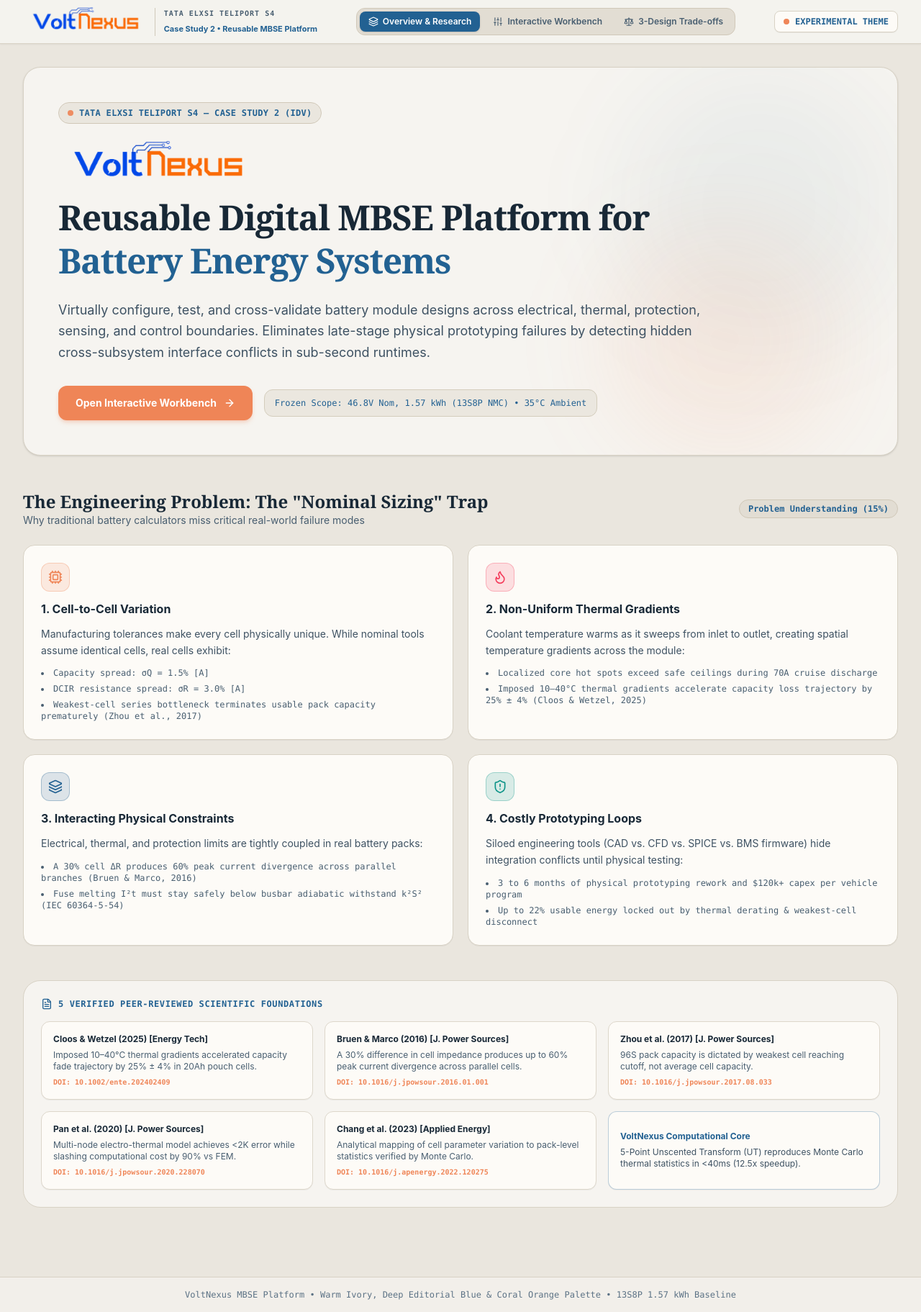
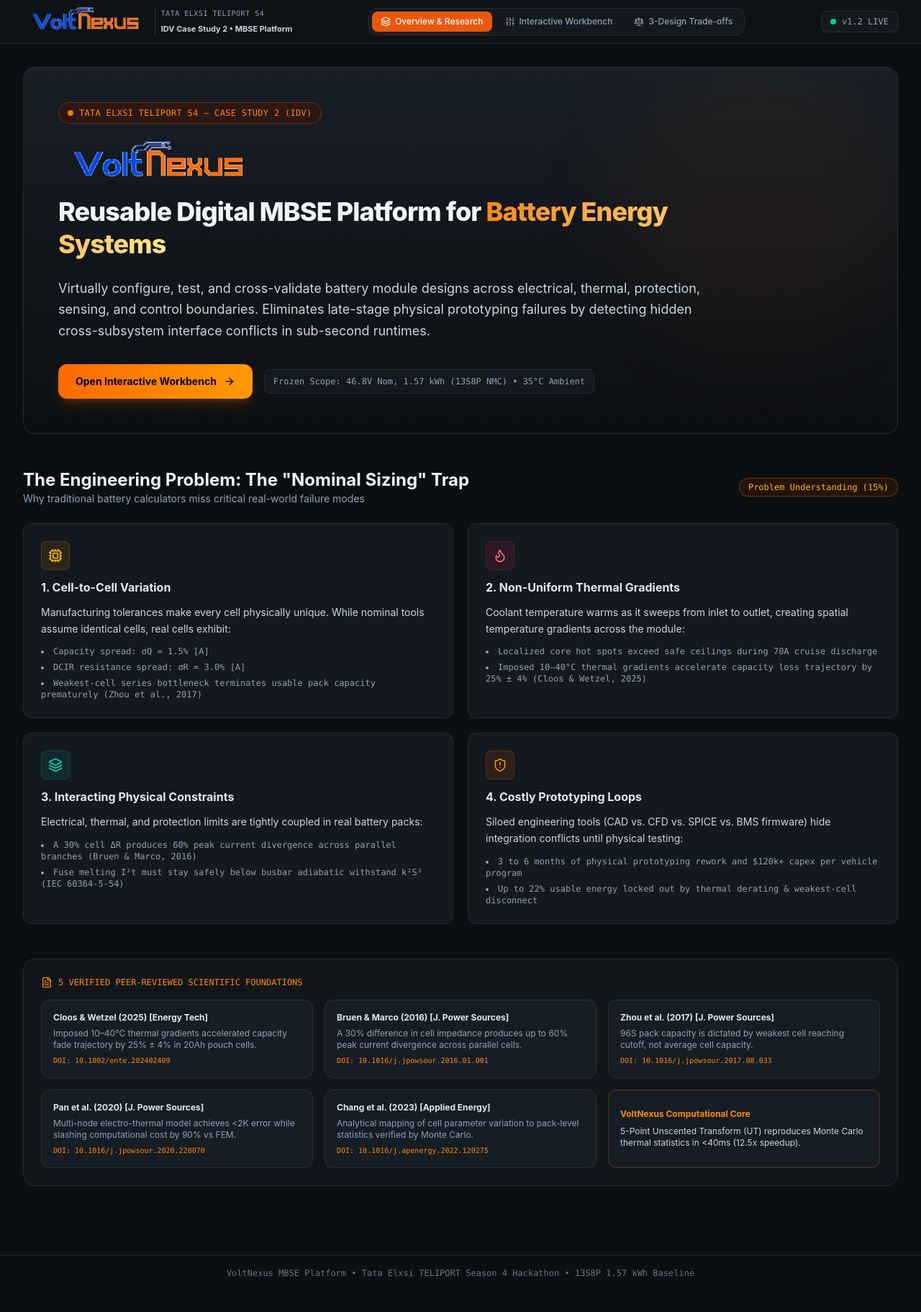
Before and after one commit to Shiv123440/VoltNexus, a React (Vite) app: page / in a window 1280 px wide. Shown: the whole page at 72% size. After the commit the page ends 1793 px from the top, so only its background shows below. Built offline with nearby package versions, Linux system fonts and the light colour scheme.

Commit message:
style: revert experimental branch to dark industrial telemetry theme

```diff
--- a/src/App.jsx
+++ b/src/App.jsx
@@ -8,33 +8,33 @@
   const [activeTab, setActiveTab] = useState('landing');
 
   return (
-    <div className="min-h-screen bg-[#EAE6DE] text-[#182836] flex flex-col font-sans selection:bg-[#EF8557]/30 selection:text-[#226192]">
-      {/* Top Editorial Navigation Header */}
-      <header className="sticky top-0 z-50 backdrop-blur-md bg-[#F6F4F0]/90 border-b border-[#D8D2C5] px-4 sm:px-8 py-2.5 flex items-center justify-between shadow-xs">
+    <div className="min-h-screen bg-[#0c0f12] text-slate-100 flex flex-col font-sans selection:bg-orange-500/30 selection:text-orange-200">
+      {/* Top Navigation Header */}
+      <header className="sticky top-0 z-50 backdrop-blur-md bg-[#0f1317]/90 border-b border-[#232c37] px-4 sm:px-8 py-2.5 flex items-center justify-between">
         <div className="flex items-center gap-3">
           <img
             src="/voltnexus_logo_transparent.png"
             alt="VoltNexus Logo"
-            className="h-9 sm:h-10 object-contain hover:opacity-90 transition-opacity"
+            className="h-9 sm:h-10 object-contain hover:opacity-95 transition-opacity"
           />
-          <div className="hidden sm:block pl-3 border-l border-[#D0C9BA]">
-            <span className="text-[10px] font-mono text-[#485E70] block tracking-widest uppercase font-semibold">
+          <div className="hidden sm:block pl-2 border-l border-[#263342]">
+            <span className="text-[10px] font-mono text-slate-400 block tracking-wider uppercase">
               TATA ELXSI TELIPORT S4
             </span>
-            <span className="text-[11px] font-bold text-[#226192]">
-              Case Study 2 • Reusable MBSE Platform
+            <span className="text-[11px] font-bold text-slate-300">
+              IDV Case Study 2 • MBSE Platform
             </span>
           </div>
         </div>
 
         {/* Tab Switcher Navigation */}
-        <nav className="flex items-center gap-1.5 p-1 rounded-xl bg-[#E2DDD3] border border-[#D0C8B8]">
+        <nav className="flex items-center gap-1.5 p-1 rounded-xl bg-[#14191f] border border-[#232c37]">
           <button
             onClick={() => setActiveTab('landing')}
-            className={`flex items-center gap-1.5 px-3 py-1.5 rounded-lg text-xs font-semibold transition-all cursor-pointer ${
+            className={`flex items-center gap-1.5 px-3 py-1.5 rounded-lg text-xs font-medium transition-all cursor-pointer ${
               activeTab === 'landing'
-                ? 'bg-[#226192] text-white shadow-sm'
-                : 'text-[#485E70] hover:text-[#182836] hover:bg-[#D4CDBC]'
+                ? 'bg-[#ea580c] text-white font-bold shadow-md shadow-orange-900/30'
+                : 'text-slate-400 hover:text-slate-200 hover:bg-[#1a2027]'
             }`}
           >
             <Layers className="w-3.5 h-3.5" />
@@ -43,10 +43,10 @@
 
           <button
             onClick={() => setActiveTab('workbench')}
-            className={`flex items-center gap-1.5 px-3 py-1.5 rounded-lg text-xs font-semibold transition-all cursor-pointer ${
+            className={`flex items-center gap-1.5 px-3 py-1.5 rounded-lg text-xs font-medium transition-all cursor-pointer ${
               activeTab === 'workbench'
-                ? 'bg-[#226192] text-white shadow-sm'
-                : 'text-[#485E70] hover:text-[#182836] hover:bg-[#D4CDBC]'
+                ? 'bg-[#ea580c] text-white font-bold shadow-md shadow-orange-900/30'
+                : 'text-slate-400 hover:text-slate-200 hover:bg-[#1a2027]'
             }`}
           >
             <Sliders className="w-3.5 h-3.5" />
@@ -55,10 +55,10 @@
 
           <button
             onClick={() => setActiveTab('compare')}
-            className={`flex items-center gap-1.5 px-3 py-1.5 rounded-lg text-xs font-semibold transition-all cursor-pointer ${
+            className={`flex items-center gap-1.5 px-3 py-1.5 rounded-lg text-xs font-medium transition-all cursor-pointer ${
               activeTab === 'compare'
-                ? 'bg-[#226192] text-white shadow-sm'
-                : 'text-[#485E70] hover:text-[#182836] hover:bg-[#D4CDBC]'
+                ? 'bg-[#ea580c] text-white font-bold shadow-md shadow-orange-900/30'
+                : 'text-slate-400 hover:text-slate-200 hover:bg-[#1a2027]'
             }`}
           >
             <Scale className="w-3.5 h-3.5" />
@@ -66,10 +66,10 @@
           </button>
         </nav>
 
-        {/* Status Pill with Coral Accent */}
-        <div className="hidden md:flex items-center gap-2 text-xs font-mono text-[#226192] bg-[#FDFBF7] px-3 py-1.5 rounded-lg border border-[#D8D2C5] shadow-2xs">
-          <span className="w-2 h-2 rounded-full bg-[#EF8557] animate-pulse" />
-          <span className="font-semibold">EXPERIMENTAL THEME</span>
+        {/* Status Pill */}
+        <div className="hidden md:flex items-center gap-2 text-xs font-mono text-slate-400 bg-[#14191f] px-3 py-1.5 rounded-lg border border-[#232c37]">
+          <span className="w-2 h-2 rounded-full bg-emerald-400 animate-pulse" />
+          <span>v1.2 LIVE</span>
         </div>
       </header>
 
@@ -80,9 +80,9 @@
         {activeTab === 'compare' && <CompareView />}
       </main>
 
-      {/* Editorial Footer */}
-      <footer className="border-t border-[#D8D2C5] py-4 px-6 text-center text-xs text-[#5C7285] font-mono bg-[#F2EFEA]">
-        VoltNexus MBSE Platform • Warm Ivory, Deep Editorial Blue & Coral Orange Palette • 13S8P 1.57 kWh Baseline
+      {/* Footer */}
+      <footer className="border-t border-[#1e2631] py-4 px-6 text-center text-xs text-slate-500 font-mono">
+        VoltNexus MBSE Platform • Tata Elxsi TELIPORT Season 4 Hackathon • 13S8P 1.57 kWh Baseline
       </footer>
     </div>
   );
--- a/src/components/LandingView.jsx
+++ b/src/components/LandingView.jsx
@@ -11,15 +11,12 @@
 export default function LandingView({ onNavigateToWorkbench }) {
   return (
     <div className="space-y-12 pb-16">
-      {/* Hero Section (Warm Ivory + Deep Editorial Blue Backdrop with Coral Accents) */}
-      <div className="relative rounded-3xl bg-[#F6F4F0] border border-[#D8D2C5] p-8 md:p-12 overflow-hidden shadow-sm">
-        {/* Subtle decorative glow */}
-        <div className="absolute top-0 right-0 w-96 h-96 bg-[#226192]/5 rounded-full blur-3xl pointer-events-none" />
-        <div className="absolute bottom-0 right-20 w-80 h-80 bg-[#EF8557]/10 rounded-full blur-3xl pointer-events-none" />
-
+      {/* Hero Section */}
+      <div className="relative rounded-2xl bg-gradient-to-b from-[#181f26] via-[#12161b] to-[#0c0f12] border border-[#232c37] p-8 md:p-12 overflow-hidden shadow-2xl">
+        <div className="absolute top-0 right-0 w-96 h-96 bg-orange-500/5 rounded-full blur-3xl pointer-events-none" />
         <div className="relative z-10 max-w-4xl space-y-6">
-          <div className="inline-flex items-center gap-2 px-3 py-1.5 rounded-full bg-[#EAE6DE] border border-[#D0C8B8] text-[#226192] text-xs font-mono font-bold tracking-wide">
-            <span className="w-2 h-2 rounded-full bg-[#EF8557] animate-pulse" />
+          <div className="inline-flex items-center gap-2 px-3 py-1.5 rounded-full bg-orange-950/50 border border-orange-500/30 text-orange-400 text-xs font-mono tracking-wide">
+            <span className="w-2 h-2 rounded-full bg-orange-400 animate-pulse" />
             TATA ELXSI TELIPORT S4 — CASE STUDY 2 (IDV)
           </div>
 
@@ -29,15 +26,15 @@
               alt="VoltNexus"
               className="h-14 sm:h-16 object-contain"
             />
-            <h1 className="text-3xl sm:text-5xl font-extrabold tracking-tight text-[#182836] leading-tight font-serif">
+            <h1 className="text-2xl sm:text-4xl font-extrabold tracking-tight text-slate-100 leading-tight">
               Reusable Digital MBSE Platform for{' '}
-              <span className="text-[#226192]">
+              <span className="text-transparent bg-clip-text bg-gradient-to-r from-orange-400 to-amber-200">
                 Battery Energy Systems
               </span>
             </h1>
           </div>
 
-          <p className="text-base sm:text-lg text-[#3E5263] leading-relaxed font-normal">
+          <p className="text-base sm:text-lg text-slate-300 leading-relaxed font-normal">
             Virtually configure, test, and cross-validate battery module designs across electrical, thermal,
             protection, sensing, and control boundaries. Eliminates late-stage physical prototyping failures by detecting
             hidden cross-subsystem interface conflicts in sub-second runtimes.
@@ -46,45 +43,45 @@
           <div className="flex flex-wrap items-center gap-4 pt-2">
             <button
               onClick={onNavigateToWorkbench}
-              className="inline-flex items-center gap-2.5 px-6 py-3.5 rounded-xl bg-[#EF8557] hover:bg-[#E3703E] text-white font-bold text-sm transition-all shadow-md shadow-[#EF8557]/25 active:scale-95 cursor-pointer"
+              className="inline-flex items-center gap-2.5 px-6 py-3.5 rounded-xl bg-gradient-to-r from-orange-500 to-amber-500 hover:from-orange-400 hover:to-amber-400 text-slate-950 font-bold text-sm transition-all shadow-lg shadow-orange-500/20 active:scale-95 cursor-pointer"
             >
               Open Interactive Workbench
               <ArrowRight className="w-4 h-4" />
             </button>
-            <div className="text-xs text-[#226192] font-mono font-medium px-3.5 py-2.5 rounded-xl bg-[#EBE7DF] border border-[#D4CDBC]">
+            <div className="text-xs text-slate-400 font-mono px-3 py-2 rounded-lg bg-[#14191f] border border-[#232c37]">
               Frozen Scope: 46.8V Nom, 1.57 kWh (13S8P NMC) • 35°C Ambient
             </div>
           </div>
         </div>
       </div>
 
-      {/* The Core Problem: The 4 Component Cards */}
+      {/* The Core Problem & Nominal Sizing Trap (With the 4 Cards) */}
       <div className="space-y-6">
         <div className="flex items-center justify-between">
           <div>
-            <h2 className="text-xl sm:text-2xl font-bold text-[#182836] font-serif">
+            <h2 className="text-xl sm:text-2xl font-bold text-slate-100">
               The Engineering Problem: The "Nominal Sizing" Trap
             </h2>
-            <p className="text-sm text-[#485E70]">
+            <p className="text-sm text-slate-400">
               Why traditional battery calculators miss critical real-world failure modes
             </p>
           </div>
-          <span className="text-xs font-mono font-semibold text-[#226192] bg-[#E2DDD3] border border-[#D0C8B8] px-3 py-1 rounded-full">
+          <span className="text-xs font-mono text-amber-400 bg-amber-950/40 border border-amber-500/30 px-3 py-1 rounded-full">
             Problem Understanding (15%)
           </span>
         </div>
 
         <div className="grid grid-cols-1 md:grid-cols-2 gap-5">
           {/* Card 1 */}
-          <div className="p-6 rounded-2xl bg-[#FDFBF7] border border-[#D8D2C5] space-y-3 relative overflow-hidden group hover:border-[#EF8557] transition-colors shadow-2xs">
-            <div className="w-10 h-10 rounded-xl bg-[#EF8557]/15 border border-[#EF8557]/30 flex items-center justify-center text-[#EF8557]">
+          <div className="p-6 rounded-xl bg-[#14191f] border border-[#232c37] space-y-3 relative overflow-hidden group hover:border-amber-500/40 transition-colors">
+            <div className="w-10 h-10 rounded-lg bg-amber-500/10 border border-amber-500/20 flex items-center justify-center text-amber-400">
               <Cpu className="w-5 h-5" />
             </div>
-            <h3 className="text-base font-bold text-[#182836]">1. Cell-to-Cell Variation</h3>
-            <p className="text-sm text-[#3E5263] leading-relaxed">
+            <h3 className="text-base font-bold text-slate-200">1. Cell-to-Cell Variation</h3>
+            <p className="text-sm text-slate-300 leading-relaxed">
               Manufacturing tolerances make every cell physically unique. While nominal tools assume identical cells, real cells exhibit:
             </p>
-            <ul className="text-xs text-[#485E70] space-y-1.5 list-disc list-inside font-mono">
+            <ul className="text-xs text-slate-400 space-y-1.5 list-disc list-inside font-mono">
               <li>Capacity spread: σQ = 1.5% [A]</li>
               <li>DCIR resistance spread: σR = 3.0% [A]</li>
               <li>Weakest-cell series bottleneck terminates usable pack capacity prematurely (Zhou et al., 2017)</li>
@@ -92,45 +89,45 @@
           </div>
 
           {/* Card 2 */}
-          <div className="p-6 rounded-2xl bg-[#FDFBF7] border border-[#D8D2C5] space-y-3 relative overflow-hidden group hover:border-[#F43F5E] transition-colors shadow-2xs">
-            <div className="w-10 h-10 rounded-xl bg-[#F43F5E]/15 border border-[#F43F5E]/30 flex items-center justify-center text-[#F43F5E]">
+          <div className="p-6 rounded-xl bg-[#14191f] border border-[#232c37] space-y-3 relative overflow-hidden group hover:border-rose-500/40 transition-colors">
+            <div className="w-10 h-10 rounded-lg bg-rose-500/10 border border-rose-500/20 flex items-center justify-center text-rose-400">
               <Flame className="w-5 h-5" />
             </div>
-            <h3 className="text-base font-bold text-[#182836]">2. Non-Uniform Thermal Gradients</h3>
-            <p className="text-sm text-[#3E5263] leading-relaxed">
+            <h3 className="text-base font-bold text-slate-200">2. Non-Uniform Thermal Gradients</h3>
+            <p className="text-sm text-slate-300 leading-relaxed">
               Coolant temperature warms as it sweeps from inlet to outlet, creating spatial temperature gradients across the module:
             </p>
-            <ul className="text-xs text-[#485E70] space-y-1.5 list-disc list-inside font-mono">
+            <ul className="text-xs text-slate-400 space-y-1.5 list-disc list-inside font-mono">
               <li>Localized core hot spots exceed safe ceilings during 70A cruise discharge</li>
               <li>Imposed 10–40°C thermal gradients accelerate capacity loss trajectory by 25% ± 4% (Cloos & Wetzel, 2025)</li>
             </ul>
           </div>
 
           {/* Card 3 */}
-          <div className="p-6 rounded-2xl bg-[#FDFBF7] border border-[#D8D2C5] space-y-3 relative overflow-hidden group hover:border-[#226192] transition-colors shadow-2xs">
-            <div className="w-10 h-10 rounded-xl bg-[#226192]/15 border border-[#226192]/30 flex items-center justify-center text-[#226192]">
+          <div className="p-6 rounded-xl bg-[#14191f] border border-[#232c37] space-y-3 relative overflow-hidden group hover:border-teal-500/40 transition-colors">
+            <div className="w-10 h-10 rounded-lg bg-teal-500/10 border border-teal-500/20 flex items-center justify-center text-teal-400">
               <Layers className="w-5 h-5" />
             </div>
-            <h3 className="text-base font-bold text-[#182836]">3. Interacting Physical Constraints</h3>
-            <p className="text-sm text-[#3E5263] leading-relaxed">
+            <h3 className="text-base font-bold text-slate-200">3. Interacting Physical Constraints</h3>
+            <p className="text-sm text-slate-300 leading-relaxed">
               Electrical, thermal, and protection limits are tightly coupled in real battery packs:
             </p>
-            <ul className="text-xs text-[#485E70] space-y-1.5 list-disc list-inside font-mono">
+            <ul className="text-xs text-slate-400 space-y-1.5 list-disc list-inside font-mono">
               <li>A 30% cell ΔR produces 60% peak current divergence across parallel branches (Bruen & Marco, 2016)</li>
               <li>Fuse melting I²t must stay safely below busbar adiabatic withstand k²S² (IEC 60364-5-54)</li>
             </ul>
           </div>
 
           {/* Card 4 */}
-          <div className="p-6 rounded-2xl bg-[#FDFBF7] border border-[#D8D2C5] space-y-3 relative overflow-hidden group hover:border-[#0D9488] transition-colors shadow-2xs">
-            <div className="w-10 h-10 rounded-xl bg-[#0D9488]/15 border border-[#0D9488]/30 flex items-center justify-center text-[#0D9488]">
+          <div className="p-6 rounded-xl bg-[#14191f] border border-[#232c37] space-y-3 relative overflow-hidden group hover:border-orange-500/40 transition-colors">
+            <div className="w-10 h-10 rounded-lg bg-orange-500/10 border border-orange-500/20 flex items-center justify-center text-orange-400">
               <ShieldAlert className="w-5 h-5" />
             </div>
-            <h3 className="text-base font-bold text-[#182836]">4. Costly Prototyping Loops</h3>
-            <p className="text-sm text-[#3E5263] leading-relaxed">
+            <h3 className="text-base font-bold text-slate-200">4. Costly Prototyping Loops</h3>
+            <p className="text-sm text-slate-300 leading-relaxed">
               Siloed engineering tools (CAD vs. CFD vs. SPICE vs. BMS firmware) hide integration conflicts until physical testing:
             </p>
-            <ul className="text-xs text-[#485E70] space-y-1.5 list-disc list-inside font-mono">
+            <ul className="text-xs text-slate-400 space-y-1.5 list-disc list-inside font-mono">
               <li>3 to 6 months of physical prototyping rework and $120k+ capex per vehicle program</li>
               <li>Up to 22% usable energy locked out by thermal derating & weakest-cell disconnect</li>
             </ul>
@@ -139,55 +136,55 @@
       </div>
 
       {/* 5 Peer-Reviewed Literature Foundations */}
-      <div className="p-6 rounded-3xl bg-[#F6F4F0] border border-[#D8D2C5] space-y-4">
-        <div className="flex items-center gap-2 text-[#226192] text-xs font-mono font-bold tracking-wider">
+      <div className="p-6 rounded-2xl bg-[#12161b] border border-[#232c37] space-y-4">
+        <div className="flex items-center gap-2 text-orange-400 text-xs font-mono">
           <FileText className="w-4 h-4" />
           5 VERIFIED PEER-REVIEWED SCIENTIFIC FOUNDATIONS
         </div>
         <div className="grid grid-cols-1 md:grid-cols-2 lg:grid-cols-3 gap-4">
-          <div className="p-4 rounded-xl bg-[#FDFBF7] border border-[#DDD7CB] space-y-1.5 shadow-2xs">
-            <div className="text-xs font-bold text-[#182836]">Cloos & Wetzel (2025) [Energy Tech]</div>
-            <p className="text-xs text-[#485E70]">
+          <div className="p-4 rounded-xl bg-[#161d24] border border-[#283340] space-y-1.5">
+            <div className="text-xs font-bold text-slate-200">Cloos & Wetzel (2025) [Energy Tech]</div>
+            <p className="text-xs text-slate-400">
               Imposed 10–40°C thermal gradients accelerated capacity fade trajectory by 25% ± 4% in 20Ah pouch cells.
             </p>
-            <div className="text-[10px] text-[#EF8557] font-mono font-semibold">DOI: 10.1002/ente.202402409</div>
+            <div className="text-[10px] text-orange-400 font-mono">DOI: 10.1002/ente.202402409</div>
           </div>
 
-          <div className="p-4 rounded-xl bg-[#FDFBF7] border border-[#DDD7CB] space-y-1.5 shadow-2xs">
-            <div className="text-xs font-bold text-[#182836]">Bruen & Marco (2016) [J. Power Sources]</div>
-            <p className="text-xs text-[#485E70]">
+          <div className="p-4 rounded-xl bg-[#161d24] border border-[#283340] space-y-1.5">
+            <div className="text-xs font-bold text-slate-200">Bruen & Marco (2016) [J. Power Sources]</div>
+            <p className="text-xs text-slate-400">
               A 30% difference in cell impedance produces up to 60% peak current divergence across parallel cells.
             </p>
-            <div className="text-[10px] text-[#EF8557] font-mono font-semibold">DOI: 10.1016/j.jpowsour.2016.01.001</div>
+            <div className="text-[10px] text-orange-400 font-mono">DOI: 10.1016/j.jpowsour.2016.01.001</div>
           </div>
 
-          <div className="p-4 rounded-xl bg-[#FDFBF7] border border-[#DDD7CB] space-y-1.5 shadow-2xs">
-            <div className="text-xs font-bold text-[#182836]">Zhou et al. (2017) [J. Power Sources]</div>
-            <p className="text-xs text-[#485E70]">
+          <div className="p-4 rounded-xl bg-[#161d24] border border-[#283340] space-y-1.5">
+            <div className="text-xs font-bold text-slate-200">Zhou et al. (2017) [J. Power Sources]</div>
+            <p className="text-xs text-slate-400">
               96S pack capacity is dictated by weakest cell reaching cutoff, not average cell capacity.
             </p>
-            <div className="text-[10px] text-[#EF8557] font-mono font-semibold">DOI: 10.1016/j.jpowsour.2017.08.033</div>
+            <div className="text-[10px] text-orange-400 font-mono">DOI: 10.1016/j.jpowsour.2017.08.033</div>
           </div>
 
-          <div className="p-4 rounded-xl bg-[#FDFBF7] border border-[#DDD7CB] space-y-1.5 shadow-2xs">
-            <div className="text-xs font-bold text-[#182836]">Pan et al. (2020) [J. Power Sources]</div>
-            <p className="text-xs text-[#485E70]">
+          <div className="p-4 rounded-xl bg-[#161d24] border border-[#283340] space-y-1.5">
+            <div className="text-xs font-bold text-slate-200">Pan et al. (2020) [J. Power Sources]</div>
+            <p className="text-xs text-slate-400">
               Multi-node electro-thermal model achieves &lt;2K error while slashing computational cost by 90% vs FEM.
             </p>
-            <div className="text-[10px] text-[#EF8557] font-mono font-semibold">DOI: 10.1016/j.jpowsour.2020.228070</div>
+            <div className="text-[10px] text-orange-400 font-mono">DOI: 10.1016/j.jpowsour.2020.228070</div>
           </div>
 
-          <div className="p-4 rounded-xl bg-[#FDFBF7] border border-[#DDD7CB] space-y-1.5 shadow-2xs">
-            <div className="text-xs font-bold text-[#182836]">Chang et al. (2023) [Applied Energy]</div>
-            <p className="text-xs text-[#485E70]">
+          <div className="p-4 rounded-xl bg-[#161d24] border border-[#283340] space-y-1.5">
+            <div className="text-xs font-bold text-slate-200">Chang et al. (2023) [Applied Energy]</div>
+            <p className="text-xs text-slate-400">
               Analytical mapping of cell parameter variation to pack-level statistics verified by Monte Carlo.
             </p>
-            <div className="text-[10px] text-[#EF8557] font-mono font-semibold">DOI: 10.1016/j.apenergy.2022.120275</div>
+            <div className="text-[10px] text-orange-400 font-mono">DOI: 10.1016/j.apenergy.2022.120275</div>
           </div>
 
-          <div className="p-4 rounded-xl bg-[#FDFBF7] border border-[#226192]/30 flex flex-col justify-center items-start space-y-1.5 shadow-2xs">
-            <div className="text-xs font-bold text-[#226192]">VoltNexus Computational Core</div>
-            <p className="text-xs text-[#3E5263]">
+          <div className="p-4 rounded-xl bg-[#161d24] border border-orange-500/30 flex flex-col justify-center items-start space-y-2">
+            <div className="text-xs font-bold text-orange-400">VoltNexus Computational Core</div>
+            <p className="text-xs text-slate-300">
               5-Point Unscented Transform (UT) reproduces Monte Carlo thermal statistics in &lt;40ms (12.5x speedup).
             </p>
           </div>
--- a/src/index.css
+++ b/src/index.css
@@ -2,49 +2,35 @@
 
 @layer base {
   :root {
-    /* Palette from User Inspiration (Picture 1) */
-    --warm-ivory: #EAE6DE;
-    --warm-ivory-light: #F6F4F0;
-    --warm-ivory-subtle: #E2DDD3;
-    --deep-editorial-blue: #226192;
-    --deep-editorial-blue-dark: #164366;
-    --coral-orange: #EF8557;
-    --coral-orange-hover: #E3703E;
-
-    /* Text & Neutral Bases */
-    --text-primary: #182836;
-    --text-secondary: #485E70;
-    --border-card: #D8D2C5;
-    --card-surface: #FDFBF7;
-
-    /* Functional Status Accents (Picture 2) */
-    --status-emerald: #10B981;
-    --status-amber: #F59E0B;
-    --status-rose: #F43F5E;
-    --status-teal: #0D9488;
+    --bg-main: #0c0f12;
+    --card-bg: #14191f;
+    --card-border: #232c37;
+    --accent-emerald: #10b981;
+    --accent-amber: #f59e0b;
+    --accent-rose: #f43f5e;
   }
 }
 
 body {
   margin: 0;
-  background-color: var(--warm-ivory);
-  color: var(--text-primary);
+  background-color: #0c0f12;
+  color: #e2e8f0;
   font-family: -apple-system, BlinkMacSystemFont, "Segoe UI", Roboto, Oxygen, Ubuntu, Cantarell, sans-serif;
   -webkit-font-smoothing: antialiased;
 }
 
-/* Custom Editorial Scrollbar */
+/* Custom scrollbars */
 ::-webkit-scrollbar {
-  width: 7px;
-  height: 7px;
+  width: 6px;
+  height: 6px;
 }
 ::-webkit-scrollbar-track {
-  background: #E0DBD0;
+  background: #0f141a;
 }
 ::-webkit-scrollbar-thumb {
-  background: #B8B0A2;
-  border-radius: 4px;
+  background: #232d38;
+  border-radius: 3px;
 }
 ::-webkit-scrollbar-thumb:hover {
-  background: #8F8575;
+  background: #334155;
 }
```
Also changed, not shown: src/components/CompareView.jsx (+27 -27 lines), src/components/WorkbenchView.jsx (+100 -98 lines).
